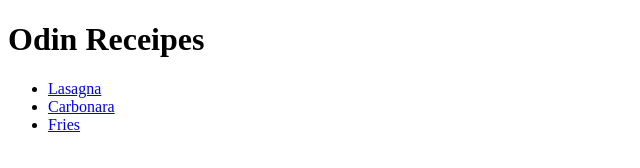
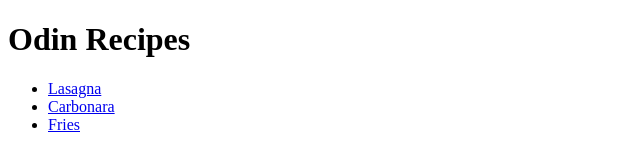
Before and after one commit to LuizaCristurean/odin-receipes, a plain HTML site: page index.html in a window 1280 px wide. Shown: the full height of the page, 0-640 px from the left. Drawn offline with Linux system fonts and the light colour scheme.

Commit message:
typo changes

```diff
--- a/index.html
+++ b/index.html
@@ -2,11 +2,11 @@
 <html lang="en">
     <head>
         <meta charset="UTF-8">
-        <title>Receipes Project</title>
+        <title>Recipes Project</title>
     </head>
 
     <body>
-        <h1>Odin Receipes</h1>
+        <h1>Odin Recipes</h1>
 
         <ul>
             <li><a href="recipes/lasagna.html">Lasagna</a></li>
```
